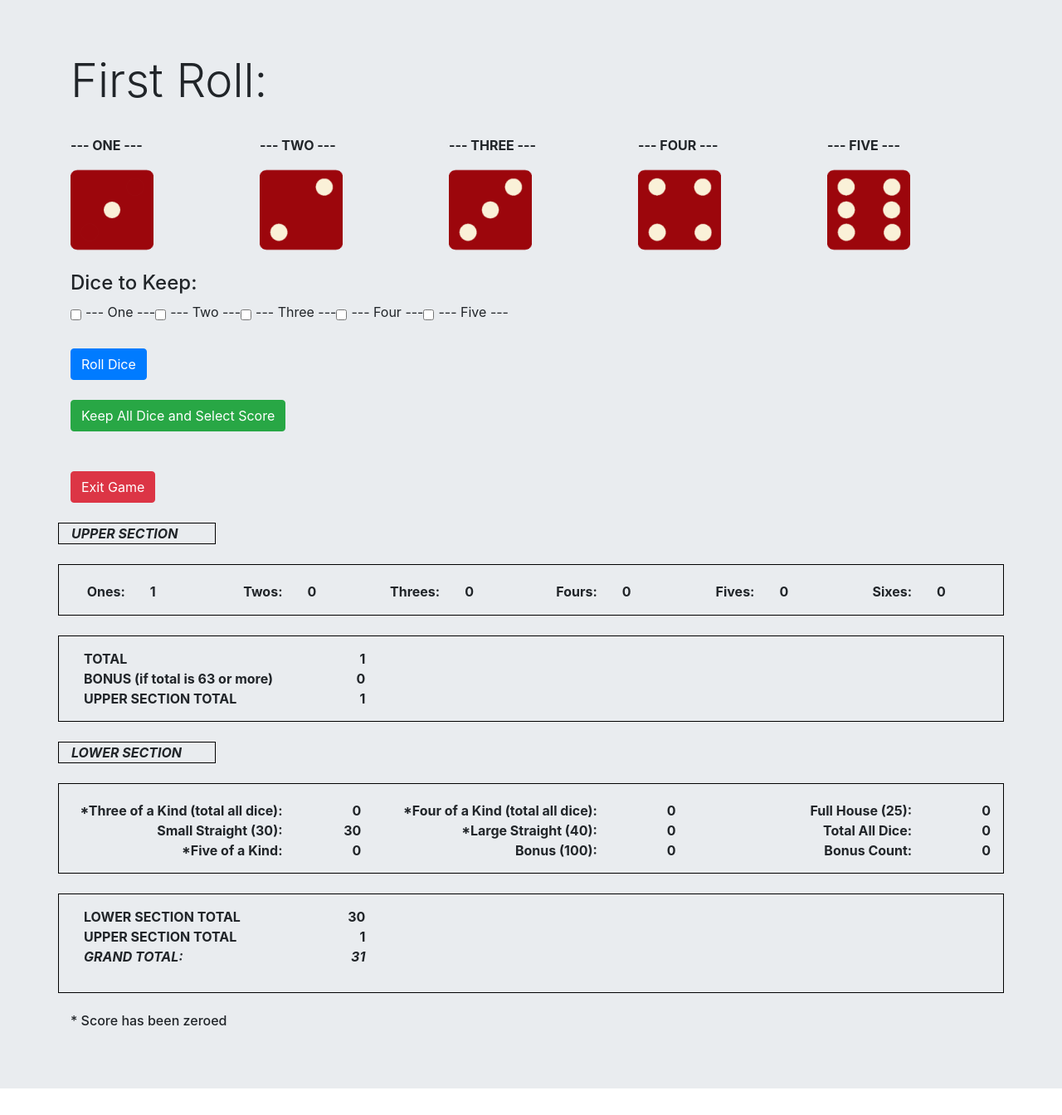
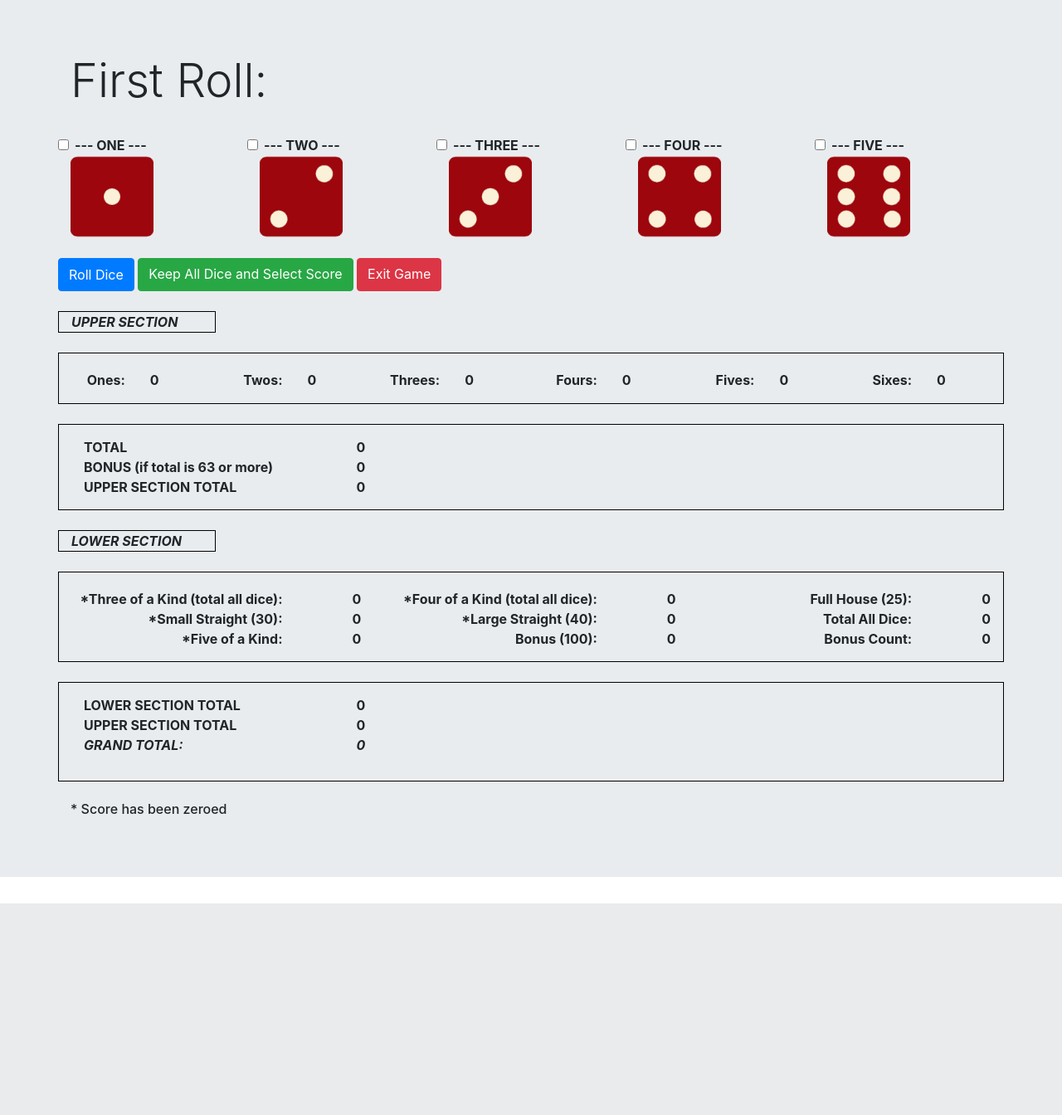
Before and after one commit to sammyrTX/dice-cvn, a Flask app: page /webgame/web_start_game in a window 1280 px wide. Shown: the part 56-1400 px from the top of the page at 83% size. After the commit the page ends 1145 px from the top, so only its background shows below. Run offline with Flask 2, Linux system fonts and the light colour scheme; some libraries are stand-ins or nearby versions.

Commit message:
Update Dice Selection HTML
Change UI to allow player to select dice using the labels on top
of the dice png's.

In backend, switch from using a WTForm to a standard POST request. Using
the collected request form data, add the kept dice and add to new roll.

Reorganize button placement on dice selection HTML.

```diff
--- a/pkg/web/webgame/templates/webgame/roll_one.html
+++ b/pkg/web/webgame/templates/webgame/roll_one.html
@@ -12,21 +12,44 @@
 <br>
   <div class="container">
 
+    <form method="POST">
+
+    <!-- button placeholder -->
+
     <div class="row">
-      <div class="col-sm">
-      <p class="font-weight-bolder"> --- ONE ---</p>
+      <div class="form-check col-sm">
+        <input class="form-check-input" type="checkbox" value="1" id="die01" name="die01x">
+        <label class="form-check-label font-weight-bolder" for="die01">
+         --- ONE ---
+        </label>
       </div>
-      <div class="col-sm">
-      <p class="font-weight-bolder">--- TWO ---</p>
+
+      <div class="form-check col-sm">
+        <input class="form-check-input" type="checkbox" value="2" id="die02" name="die02x">
+        <label class="form-check-label font-weight-bolder" for="die02">
+        --- TWO ---
+        </label>
       </div>
-      <div class="col-sm">
-      <p class="font-weight-bolder">--- THREE ---</p>
+
+      <div class="form-check col-sm">
+        <input class="form-check-input" type="checkbox" value="3" id="die03" name="die03x">
+        <label class="form-check-label font-weight-bolder" for="die03">
+        --- THREE ---
+        </label>
       </div>
-      <div class="col-sm">
-      <p class="font-weight-bolder">--- FOUR ---</p>
+
+      <div class="form-check col-sm">
+        <input class="form-check-input" type="checkbox" value="4" id="die04" name="die04x">
+        <label class="form-check-label font-weight-bolder" for="die04">
+        --- FOUR ---
+        </label>
       </div>
-      <div class="col-sm">
-      <p class="font-weight-bolder">--- FIVE ---</p>
+
+      <div class="form-check col-sm">
+        <input class="form-check-input" type="checkbox" value="5" id="die05" name="die05x">
+        <label class="form-check-label font-weight-bolder" for="die05">
+        --- FIVE ---
+        </label>
       </div>
     </div>
 
@@ -52,61 +75,43 @@
       <img class="img1" src="{{url_for('static', filename=png_list[4])}}" width="100" height="100"/>
       </div>
   </div>
-</div>
+
+      <br>
+
+      <div class="row">
+
+      {% if web_turn_label in ['First', 'Second'] %}
+
+          <button class="btn btn-primary" type="submit">Roll Dice</button>
+          <p>&nbsp</p>
+          <a class="btn btn-success" href="score_display_and_select">Keep All Dice and Select Score</a>
+
+          <p>&nbsp</p>
+          <a class="btn btn-danger" href="exit_game">Exit Game</a>
+
+      {% endif %}
+
+      </div>
+
+    </form>
 
 <br>
 
-{% if web_turn_label in ['First', 'Second'] %}
+</div>
+
+{% if web_turn_label in ['Third'] %}
 
   <div class="container">
-
-  <h4>Dice to Keep:</h4>
-
-  <form method="POST">
-
-    <div class="form-check-inline">
-      {{ dice_hold_web_form.hidden_tag() }}
-       {{ dice_hold_web_form.die1(class="form-check-input") }}     {{ dice_hold_web_form.die1.label }}
-       {{ dice_hold_web_form.die2(class="form-check-input") }}     {{ dice_hold_web_form.die2.label }}
-       {{ dice_hold_web_form.die3(class="form-check-input") }}     {{ dice_hold_web_form.die3.label }}
-       {{ dice_hold_web_form.die4(class="form-check-input") }}     {{ dice_hold_web_form.die4.label }}
-       {{ dice_hold_web_form.die5(class="form-check-input") }}     {{ dice_hold_web_form.die5.label }}
+    <div class="row">
+        <a class="btn btn-success" href="score_display_and_select">Select Score Category</a>
+        <p>&nbsp</p>
+        <a class="btn btn-danger" href="exit_game">Exit Game</a>
     </div>
-    <br><br>
-    <div>
-      {{ dice_hold_web_form.roll_dice(class="btn btn-primary")}}
-    </div>
-
-  </form>
   </div>
 
   <br>
 
-  <div class="container">
-
-        <a class="btn btn-success" href="score_display_and_select">Keep All Dice and Select Score</a>
-
-  </div>
-
-  <br>
-  <br>
-
-  {% else %}
-
-    <br>
-    <div class="container">
-          <a class="btn btn-success" href="score_display_and_select">Select Score Category</a>
-    </div>
-
-    <br>
-
-
 {% endif %}
-
-<div class="container">
-<a class="btn btn-danger" href="exit_game">Exit Game</a>
-</div>
-<br>
 
 <!----------------------------------------------------------------------------->
 <!-- Score Display by Category -->
--- a/pkg/web/webgame/templates/webgame/score_display_and_select.html
+++ b/pkg/web/webgame/templates/webgame/score_display_and_select.html
@@ -148,7 +148,7 @@
     <div class="container">
       <div class="row">
         <div class="col-3 font-weight-bold">
-          BONUS (35 if total is 63 or more)
+          BONUS (35) if total is 63 or more
         </div>
         <div class="col-1 text-right font-weight-bolder">
           {{ scorepad.upper_section_bonus_calc() }}
@@ -226,7 +226,7 @@
 
     <div class="row">
       <div class="col-3 font-weight-bold text-right">
-        {{ scorepad.zeroed_kind_five_of }}Five of a Kind:
+        {{ scorepad.zeroed_kind_five_of }}Five of a Kind (50):
       </div>
       <div class="col-1 font-weight-bolder text-right">
         {{ scorepad.lower_kind_five_of }}
--- a/pkg/web/webgame/webgame.py
+++ b/pkg/web/webgame/webgame.py
@@ -55,12 +55,11 @@
         if _ not in attribute_exclude:
             if _.startswith('upper') or _.startswith('lower') or _.startswith('track'):
                 # set to zero
-                # print(f'BEFORE INIT ^^^ {_}: {getattr(scorepad_global, _)}')
                 print(_, end='')
                 setattr(scorepad_global, _, 0)  # How to set an attribute
-                # print(f'>>> {_}: {getattr(scorepad_global, _)}')
-                # set to space here
+
         if _.startswith('zeroed'):
+            # set to space here
             setattr(scorepad_global, _, ' ')
     print(f'****** INIT COMPLETE *******')
 
@@ -100,54 +99,34 @@
 
     # scorepad = scorepad_global
     web_turn_label = web_turn[scorepad_global.web_turn_tracking]
-    dice_hold_web_form = DiceHoldWeb()
+    # dice_hold_web_form = DiceHoldWeb()  # Not in use, but keep for now
     png_list = dice_png_list(scorepad_global.web_dice_list)
 
     print(f'png_list: {png_list}')
 
     print(f'******* {web_turn_label} ROLL ROUTE 01 **************')
 
-    if dice_hold_web_form.validate_on_submit():
+    if request.method == 'POST':
 
-        die1 = dice_hold_web_form.die1.data
-        die2 = dice_hold_web_form.die2.data
-        die3 = dice_hold_web_form.die3.data
-        die4 = dice_hold_web_form.die4.data
-        die5 = dice_hold_web_form.die5.data
+        print(f'^^^^^^ POST ^^^^^^^')
+
+        # Grab selected dice to keep from request form
+        keep_dice = request.form
+
+        print(f'keep_dice: {keep_dice}')
+
+        for _ in keep_dice:
+            print(f'{_} >>> {keep_dice[_]}')
 
         dice_list = scorepad_global.web_dice_list
         dice_list_hold = scorepad_global.web_dice_list_hold
-
-        print(f'die1: {die1}')
-        print(f'die2: {die2}')
-        print(f'die3: {die3}')
-        print(f'die4: {die4}')
-        print(f'die5: {die5}')
-
-        dice_hold_web_form.die1.data = ''
-        dice_hold_web_form.die2.data = ''
-        dice_hold_web_form.die3.data = ''
-        dice_hold_web_form.die4.data = ''
-        dice_hold_web_form.die5.data = ''
 
         dice_list_hold = []
         dice_roll = []
 
         # Dice that are checked in form get added to dice_list_hold
-        if die1:
-            dice_list_hold.append(dice_list[0])
-
-        if die2:
-            dice_list_hold.append(dice_list[1])
-
-        if die3:
-            dice_list_hold.append(dice_list[2])
-
-        if die4:
-            dice_list_hold.append(dice_list[3])
-
-        if die5:
-            dice_list_hold.append(dice_list[4])
+        for _ in keep_dice:
+            dice_list_hold.append(dice_list[int(keep_dice[_]) - 1])
 
         print('*' * 45)
         print(f'dice_list_hold_check: {dice_list_hold}')
@@ -188,7 +167,7 @@
     return render_template('webgame/roll_one.html',
                            scorepad=scorepad_global,
                            png_list=png_list,
-                           dice_hold_web_form=dice_hold_web_form,
+                           # dice_hold_web_form=dice_hold_web_form,
                            web_turn_label=web_turn_label,
                            )
 
```
